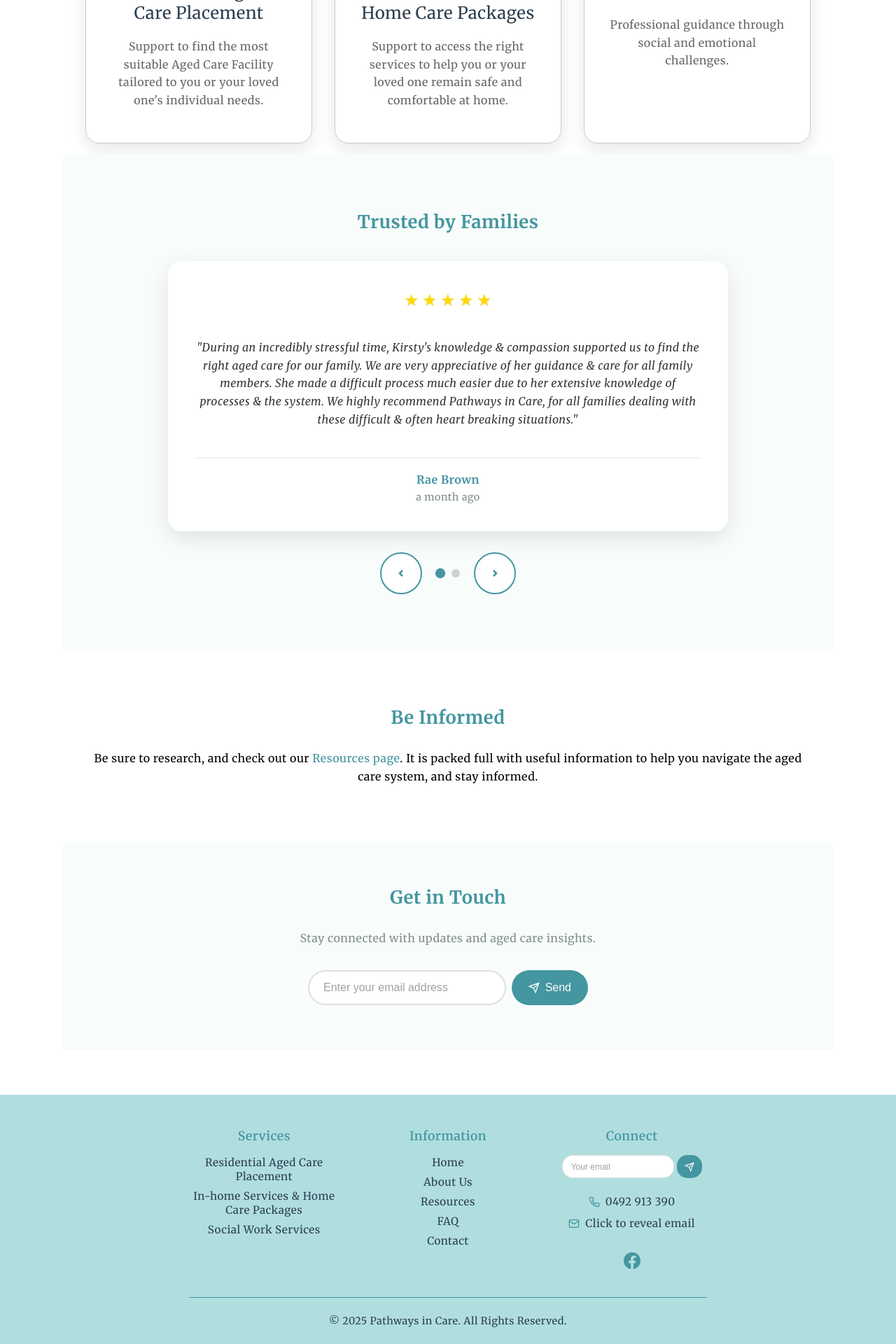
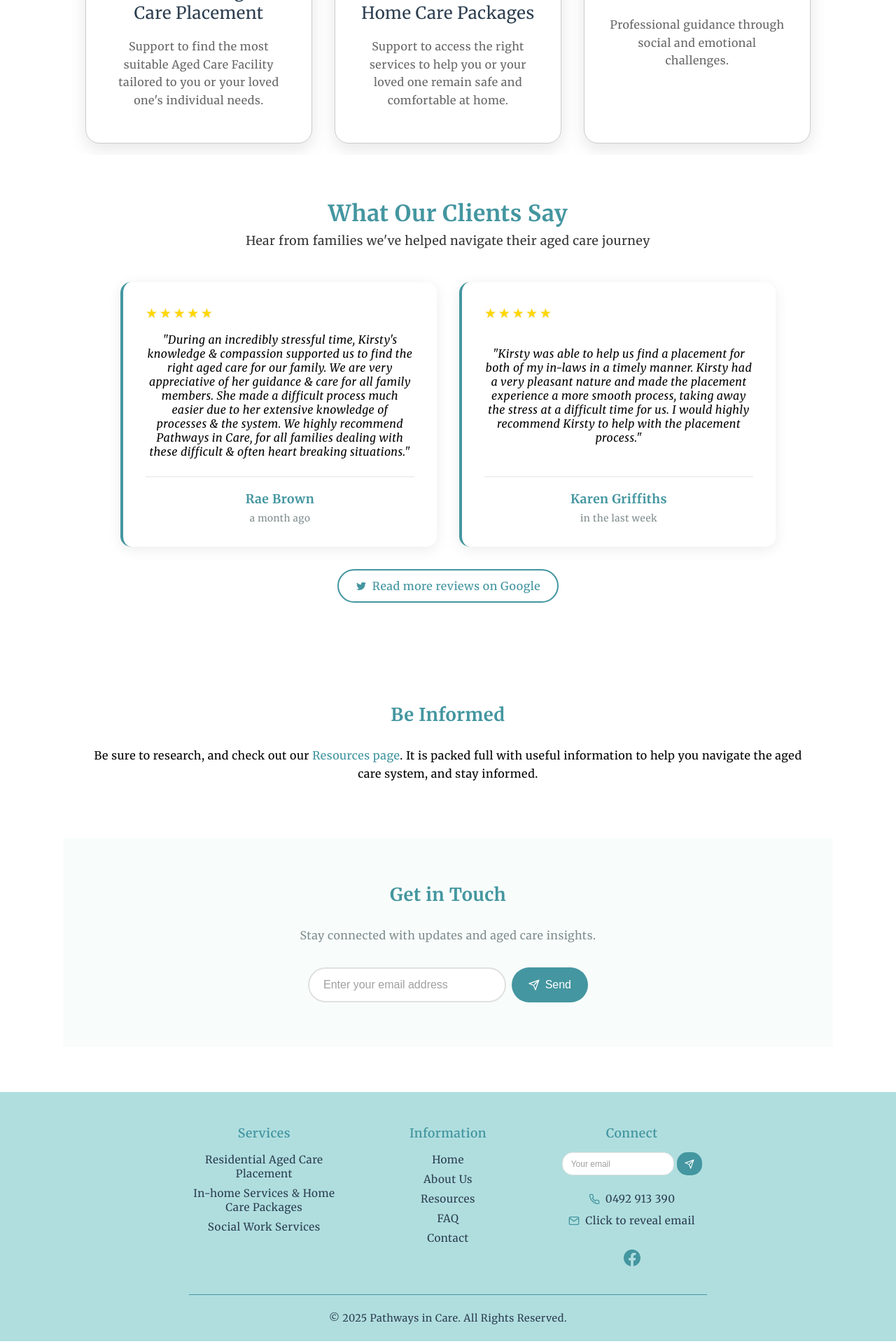
Before and after one commit to dmholyday/pathwaysincare-web, a Jekyll site: the page built from index.html, in a window 1280 px wide. Shown: the part 1433-3353 px from the top of the page at 70% size. Built offline with Jekyll 4.4.1, drawn with Linux system fonts in a browser that asks for light colours.

Commit message:
Replace homepage carousel reviews with clean grid layout and update styling
- Replace carousel reviews with contact page-style grid layout on homepage
- Remove reviews section entirely from contact page
- Remove "Get Directions" button from contact page Find Us panel
- Update reviews section styling to match site design:
  - Title color changed to site teal (#4496a0)
  - Subtitle color changed to normal text (#333)
- Add italics to customer review text paragraphs
- Preserve internal review-text class for content teams
- Cleaner, more accessible design without carousel complexity

🤖 Generated with [Claude Code](https://claude.ai/code)

Co-Authored-By: Claude <noreply@anthropic.com>

```diff
--- a/assets/style.css
+++ b/assets/style.css
@@ -2277,13 +2277,13 @@ button {
 }
 
 .reviews-header h2 {
-    color: #2c3e50;
+    color: #4496a0;
     font-size: 2rem;
     margin-bottom: 0.5rem;
 }
 
 .reviews-subtitle {
-    color: #7f8c8d;
+    color: #333;
     font-size: 1.1rem;
     margin: 0;
 }
@@ -2326,6 +2326,12 @@ button {
     line-height: 1.6;
     margin-bottom: 1.5rem;
     font-style: italic;
+}
+
+/* Customer review text in paragraphs */
+.review-content p {
+    font-style: italic;
+}
 }
 
 .review-author strong {
--- a/contact/index.html
+++ b/contact/index.html
@@ -127,65 +127,8 @@ description: Get in touch with Pathways in Care for aged care support and guidan
                             referrerpolicy="no-referrer-when-downgrade">
                         </iframe>
                     </div>
-                    <div class="map-actions">
-                        <a href="https://maps.google.com/?cid=339154551568042865&g_mp=CiVnb29nbGUubWFwcy5wbGFjZXMudjEuUGxhY2VzLkdldFBsYWNlEAAYBCAA"
-                           target="_blank"
-                           rel="noopener noreferrer"
-                           class="directions-btn">
-                            <svg viewBox="0 0 24 24" fill="none" stroke="currentColor">
-                                <path d="M3 11l19-9-9 19-2-8-8-2z"/>
-                            </svg>
-                            Get Directions
-                        </a>
-                    </div>
                 </div>
             </div>
         </div>
     </div>
 </section>
-
-<section class="customer-reviews-section section">
-    <div class="reviews-container">
-        <div class="reviews-header">
-            <h2>What Our Clients Say</h2>
-            <p class="reviews-subtitle">Hear from families we've helped navigate their aged care journey</p>
-        </div>
-        <div class="reviews-grid">
-            <div class="review-item">
-                <div class="review-content">
-                    <div class="review-stars">
-                        <span class="star">★</span><span class="star">★</span><span class="star">★</span><span class="star">★</span><span class="star">★</span>
-                    </div>
-                    <p class="review-text">"During an incredibly stressful time, Kirsty's knowledge & compassion supported us to find the right aged care for our family. We are very appreciative of her guidance & care for all family members. She made a difficult process much easier due to her extensive knowledge of processes & the system. We highly recommend Pathways in Care, for all families dealing with these difficult & often heart breaking situations."</p>
-                    <div class="review-author">
-                        <strong>Rae Brown</strong>
-                        <span class="review-date">a month ago</span>
-                    </div>
-                </div>
-            </div>
-            <div class="review-item">
-                <div class="review-content">
-                    <div class="review-stars">
-                        <span class="star">★</span><span class="star">★</span><span class="star">★</span><span class="star">★</span><span class="star">★</span>
-                    </div>
-                    <p class="review-text">"Kirsty was able to help us find a placement for both of my in-laws in a timely manner. Kirsty had a very pleasant nature and made the placement experience a more smooth process, taking away the stress at a difficult time for us. I would highly recommend Kirsty to help with the placement process."</p>
-                    <div class="review-author">
-                        <strong>Karen Griffiths</strong>
-                        <span class="review-date">in the last week</span>
-                    </div>
-                </div>
-            </div>
-        </div>
-        <div class="reviews-footer">
-            <a href="https://maps.google.com/?cid=339154551568042865&g_mp=CiVnb29nbGUubWFwcy5wbGFjZXMudjEuUGxhY2VzLkdldFBsYWNlEAAYBCAA"
-               target="_blank"
-               rel="noopener noreferrer"
-               class="read-more-reviews">
-                <svg viewBox="0 0 24 24" fill="currentColor">
-                    <path d="M22.46 6c-.77.35-1.6.58-2.46.69.88-.53 1.56-1.37 1.88-2.38-.83.5-1.75.85-2.72 1.05C18.37 4.5 17.26 4 16 4c-2.35 0-4.27 1.92-4.27 4.29 0 .34.04.67.11.98C8.28 9.09 5.11 7.38 3 4.79c-.37.63-.58 1.37-.58 2.15 0 1.49.75 2.81 1.91 3.56-.71 0-1.37-.2-1.95-.5v.03c0 2.08 1.48 3.82 3.44 4.21a4.22 4.22 0 0 1-1.93.07 4.28 4.28 0 0 0 4 2.98 8.521 8.521 0 0 1-5.33 1.84c-.34 0-.68-.02-1.02-.06C3.44 20.29 5.7 21 8.12 21 16 21 20.33 14.46 20.33 8.79c0-.19 0-.37-.01-.56.84-.6 1.56-1.36 2.14-2.23z"/>
-                </svg>
-                Read more reviews on Google
-            </a>
-        </div>
-    </div>
-</section>
--- a/index.html
+++ b/index.html
@@ -63,52 +63,48 @@ title: Home
 
 </section>
 
-<section class="section reviews-section">
-  <div class="text">
-    <h2>Trusted by Families</h2>
-    <div class="reviews-carousel-container">
-      <div class="reviews-carousel" id="reviewsCarousel">
-        <div class="review-card active">
+<section class="customer-reviews-section section">
+    <div class="reviews-container">
+        <div class="reviews-header">
+            <h2>What Our Clients Say</h2>
+            <p class="reviews-subtitle">Hear from families we've helped navigate their aged care journey</p>
+        </div>
+        <div class="reviews-grid">
+            <div class="review-item">
                 <div class="review-content">
-            <div class="stars">
+                    <div class="review-stars">
                         <span class="star">★</span><span class="star">★</span><span class="star">★</span><span class="star">★</span><span class="star">★</span>
                     </div>
-            <p class="greview-text">"During an incredibly stressful time, Kirsty's knowledge & compassion supported us to find the right aged care for our family. We are very appreciative of her guidance & care for all family members. She made a difficult process much easier due to her extensive knowledge of processes & the system. We highly recommend Pathways in Care, for all families dealing with these difficult & often heart breaking situations."</p>
+                    <p>"During an incredibly stressful time, Kirsty's knowledge & compassion supported us to find the right aged care for our family. We are very appreciative of her guidance & care for all family members. She made a difficult process much easier due to her extensive knowledge of processes & the system. We highly recommend Pathways in Care, for all families dealing with these difficult & often heart breaking situations."</p>
                     <div class="review-author">
                         <strong>Rae Brown</strong>
-              <span class="review-time">a month ago</span>
+                        <span class="review-date">a month ago</span>
                     </div>
                 </div>
             </div>
-        <div class="review-card">
+            <div class="review-item">
                 <div class="review-content">
-            <div class="stars">
+                    <div class="review-stars">
                         <span class="star">★</span><span class="star">★</span><span class="star">★</span><span class="star">★</span><span class="star">★</span>
                     </div>
-            <p class="greview-text">"Kirsty was able to help us find a placement for both of my in-laws in a timely manner. Kirsty had a very pleasant nature and made the placement experience a more smooth process, taking away the stress at a difficult time for us. I would highly recommend Kirsty to help with the placement process."</p>
+                    <p>"Kirsty was able to help us find a placement for both of my in-laws in a timely manner. Kirsty had a very pleasant nature and made the placement experience a more smooth process, taking away the stress at a difficult time for us. I would highly recommend Kirsty to help with the placement process."</p>
                     <div class="review-author">
                         <strong>Karen Griffiths</strong>
-              <span class="review-time">in the last week</span>
+                        <span class="review-date">in the last week</span>
                     </div>
                 </div>
             </div>
         </div>
-      <div class="carousel-controls">
-        <button class="carousel-btn prev-btn" id="prevBtn" aria-label="Previous review">
-          <svg viewBox="0 0 24 24" fill="none" stroke="currentColor">
-            <path d="m15 18-6-6 6-6"/>
+        <div class="reviews-footer">
+            <a href="https://maps.google.com/?cid=339154551568042865&g_mp=CiVnb29nbGUubWFwcy5wbGFjZXMudjEuUGxhY2VzLkdldFBsYWNlEAAYBCAA"
+               target="_blank"
+               rel="noopener noreferrer"
+               class="read-more-reviews">
+                <svg viewBox="0 0 24 24" fill="currentColor">
+                    <path d="M22.46 6c-.77.35-1.6.58-2.46.69.88-.53 1.56-1.37 1.88-2.38-.83.5-1.75.85-2.72 1.05C18.37 4.5 17.26 4 16 4c-2.35 0-4.27 1.92-4.27 4.29 0 .34.04.67.11.98C8.28 9.09 5.11 7.38 3 4.79c-.37.63-.58 1.37-.58 2.15 0 1.49.75 2.81 1.91 3.56-.71 0-1.37-.2-1.95-.5v.03c0 2.08 1.48 3.82 3.44 4.21a4.22 4.22 0 0 1-1.93.07 4.28 4.28 0 0 0 4 2.98 8.521 8.521 0 0 1-5.33 1.84c-.34 0-.68-.02-1.02-.06C3.44 20.29 5.7 21 8.12 21 16 21 20.33 14.46 20.33 8.79c0-.19 0-.37-.01-.56.84-.6 1.56-1.36 2.14-2.23z"/>
                 </svg>
-        </button>
-        <div class="carousel-indicators" id="carouselIndicators">
-          <span class="indicator active" data-slide="0"></span>
-          <span class="indicator" data-slide="1"></span>
-        </div>
-        <button class="carousel-btn next-btn" id="nextBtn" aria-label="Next review">
-          <svg viewBox="0 0 24 24" fill="none" stroke="currentColor">
-            <path d="m9 18 6-6-6-6"/>
-          </svg>
-        </button>
-      </div>
+                Read more reviews on Google
+            </a>
         </div>
     </div>
 </section>
```
Lines whose indentation alone changed are shown as unchanged.
